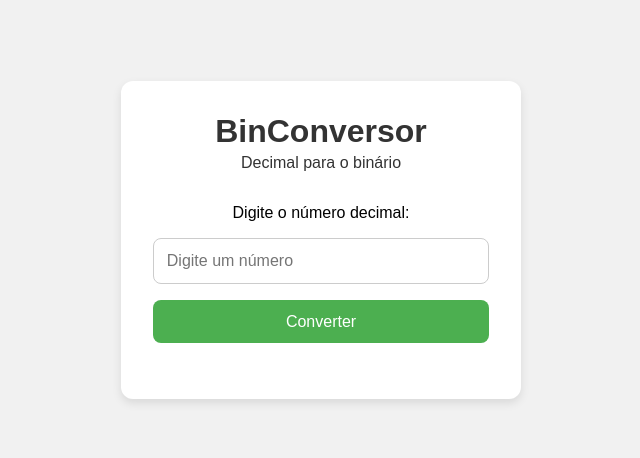
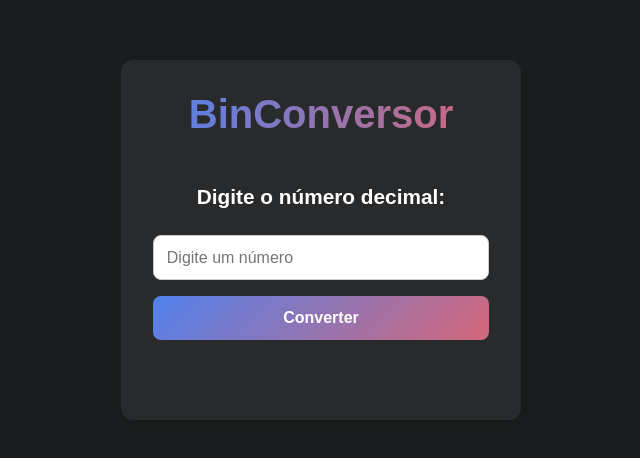
Before and after one commit to rafaelbpmt/binconversor, a plain HTML site: page index.html in a window 1280 px wide. Shown: the part 160-618 px from the top of the page, without its empty margins (319-959 px from the left). Drawn offline with Linux system fonts and the light colour scheme.

Commit message:
new layout added

```diff
--- a/index.html
+++ b/index.html
@@ -3,16 +3,17 @@
 <head>
   <meta charset="UTF-8">
   <meta name="viewport" content="width=device-width, initial-scale=1.0">
-  <title>Conversor Decimal para Binário</title>
+  <title>BinConversor</title>
   <link rel="stylesheet" href="styles.css">
+  <link rel="icon" href="./imgs/favicon.png" type="image/x-icon">
 </head>
 <body>
   <div class="container">
     <h1>BinConversor</h1>
-    <p>Decimal para o binário</p>
+    <p></p>
 
     <form id="converter-form">
-      <label for="decimal-input">Digite o número decimal:</label>
+      <label id="digite-bin" for="decimal-input">Digite o número decimal:</label>
       <input type="number" id="decimal-input" name="decimal" placeholder="Digite um número" required>
       <button type="submit" id="main-btn">Converter</button>
     </form>
--- a/styles.css
+++ b/styles.css
@@ -8,7 +8,7 @@
   /* Corpo */
   body {
     font-family: Arial, sans-serif;
-    background-color: #f1f1f1;
+    background-color: #1B1C1D;
     display: flex;
     justify-content: center;
     align-items: center;
@@ -17,7 +17,7 @@
 
   /* Container principal */
   .container {
-    background-color: white;
+    background-color: #282A2C;
     padding: 2rem;
     border-radius: 12px;
     box-shadow: 0 4px 10px rgba(0, 0, 0, 0.1);
@@ -28,13 +28,16 @@
 
   /* Título */
   .container h1 {
-    margin-bottom: 0.3rem;
+    font-size: 2.5rem;
     color: #333;
+    background: linear-gradient(100deg, #5182ED 0%, #D36779 100%);
+    -webkit-background-clip: text;
+    -webkit-text-fill-color: transparent;
   }
 
   .container p {
-    margin-bottom: 2rem;
-    color: #333;
+    margin-bottom: 3rem;
+    color: #fff;
   }
 
   /* Formulário */
@@ -54,21 +57,33 @@
   button {
     padding: 0.8rem;
     font-size: 1rem;
-    background-color: #4CAF50;
+    font-weight: 600;
+    background: linear-gradient(135deg, #5182ED 0%, #D36779 100%);
     color: white;
     border: none;
     border-radius: 8px;
     cursor: pointer;
-    transition: background-color 0.3s ease;
+    transition: background 0.3s ease; /* <- aqui está o segredo */
+    margin-bottom: 1.5rem;
   }
 
   button:hover {
-    background-color: #45a049;
+    background: linear-gradient(135deg, #2e4a86 0%, #88444f 100%);
   }
+
+
+  #digite-bin{
+    color: rgb(255, 255, 255);
+    font-size: 1.3rem;
+    font-weight: 800;
+    margin-bottom: 0.6rem;
+  }
+
+
 
   /* Resultado */
   .resultado {
     margin-top: 1.5rem;
-    font-size: 1.2rem;
-    color: #222;
+    font-size: 1.4rem;
+    color: #fff;
   }
```
Also changed, not shown: imgs/favicon.png (added).
